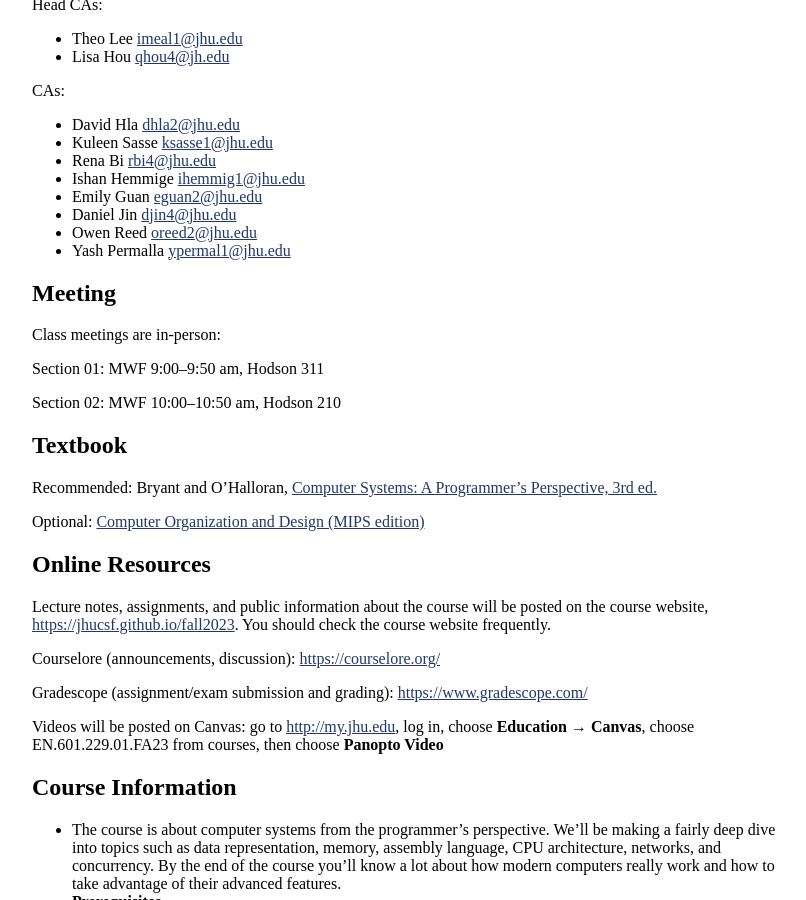
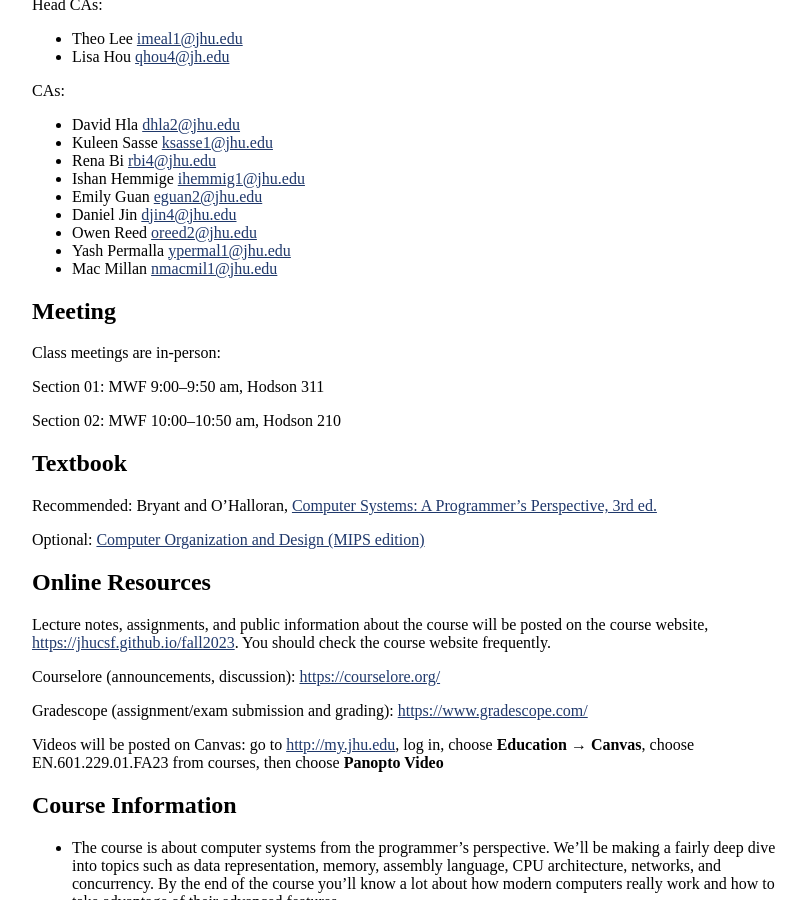
Before and after one commit to jhucsf/fall2023, a Jekyll site: the page built from syllabus.md, in a window 1280 px wide and 900 px high, scrolled down 540 px. Shown: the whole window, without its empty margins (224-1030 px from the left). Built offline with Jekyll 4.4.1, drawn with Linux system fonts in a browser that asks for light colours.

Commit message:
add Mac Millan to CSF list

```diff
--- a/syllabus.md
+++ b/syllabus.md
@@ -38,6 +38,7 @@ CAs:
 * Daniel Jin <djin4@jhu.edu>
 * Owen Reed <oreed2@jhu.edu>
 * Yash Permalla <ypermal1@jhu.edu>
+* Mac Millan <nmacmil1@jhu.edu>
 
 ## Meeting
 
```
